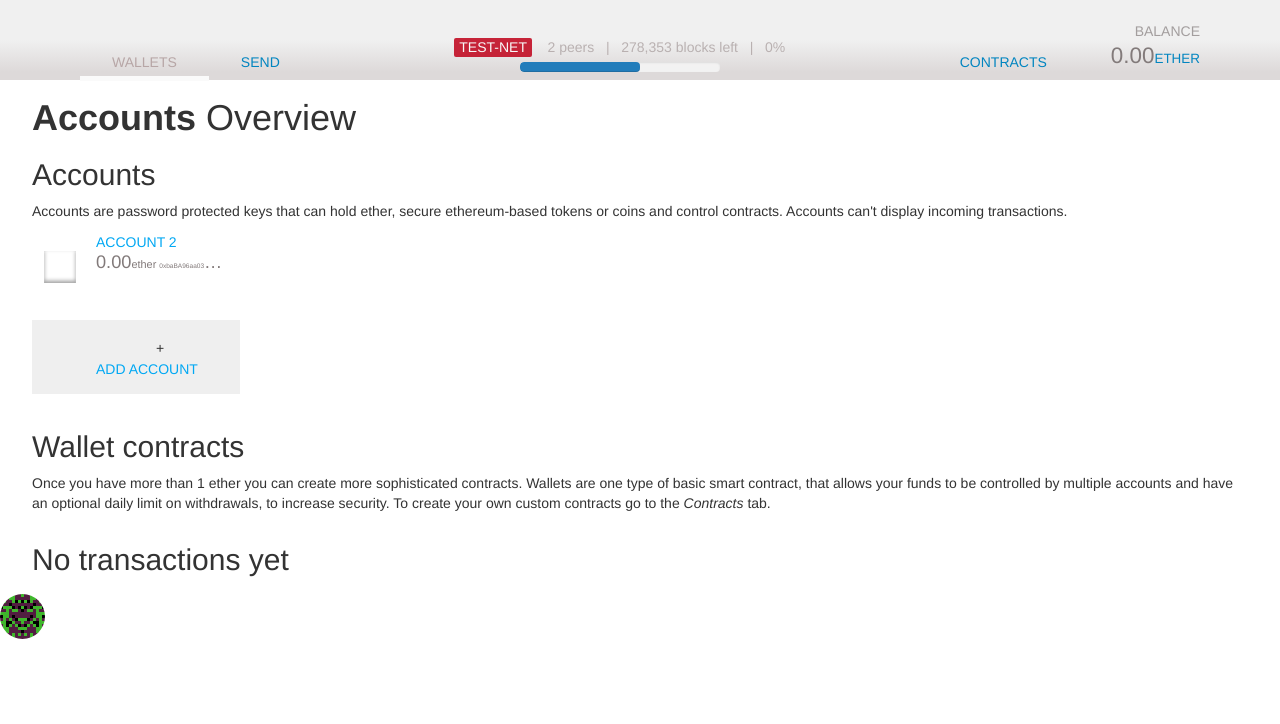
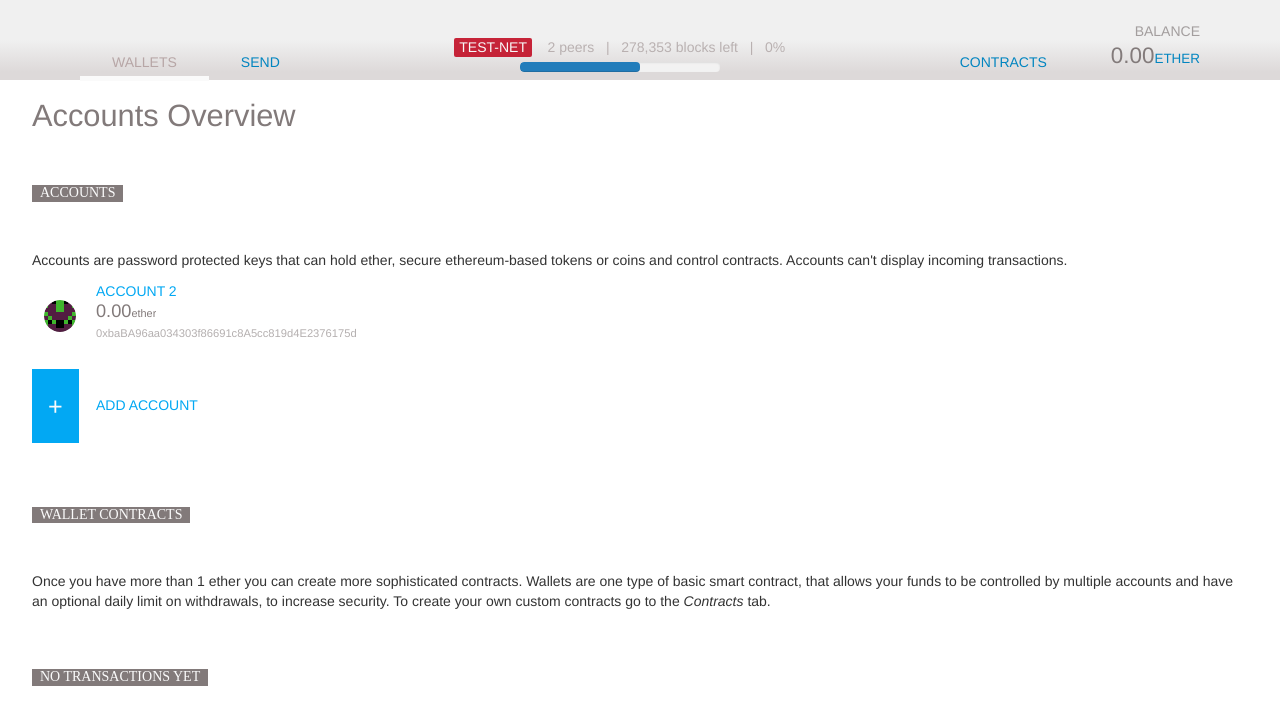
Before and after one commit to Picktarget/light-wallet, a website: page app/index.html in a window 1280 px wide. Drawn offline with nearby package versions, Linux system fonts and the light colour scheme.

Commit message:
add pixel image

```diff
--- /dev/null
+++ b/app/components/directive.js
@@ -0,0 +1,17 @@
+(function() {
+    app.directive('icoPixel', function() {
+        return function($scope, $element, $attrs) {
+            var icon = blockies.create({ // All options are optional
+                seed: '8a21589c6ac2413295d41d8955bffff', // seed used to generate icon data, default: random
+                //color: '#dfe', // to manually specify the icon color, default: random
+                //bgcolor: '#aaa', // choose a different background color, default: random
+                size: 8, // width/height of the icon in blocks, default: 8
+                scale: 4, // width/height of each block in pixels, default: 4
+                spotcolor: '#000' // each pixel has a 13% chance of being of a third color,
+                    // default: random. Set to -1 to disable it. These "spots" create structures
+                    // that look like eyes, mouths and noses.
+            });
+            angular.element($element).append(icon);
+        }
+    });
+})();
--- /dev/null
+++ b/app/components/wallet/wallet.css
@@ -0,0 +1,216 @@
+h1 {
+    margin: 16px 0;
+    margin-bottom: 0;
+    font-weight: 100;
+    font-size: 2.2em;
+    line-height: 1.4em;
+    color: #827a7a;
+}
+
+h1 strong {
+    font-weight: 400;
+}
+
+h2 {
+    display: inline-block;
+    padding: 0 8px;
+    padding-bottom: 1px;
+    margin: 48px 0;
+    font-size: 1em;
+    text-transform: uppercase;
+    background: #827a7a;
+    color: #fafafa;
+    font-family: 'Montserrat';
+    font-weight: 400;
+}
+
+.dapp-clear-fix {
+    clear: both;
+}
+
+.wallet-box-list {
+    display: flex;
+    flex-flow: row wrap;
+}
+
+.wallet-box:last-child {
+    flex: 1 0 208px;
+    max-width: 432px;
+    margin-right: 0;
+}
+
+a,
+a:visited,
+button {
+    text-decoration: none;
+    color: #02a8f3;
+    outline: 0;
+}
+
+.wallet-box {
+    position: relative;
+    display: inline-block;
+    width: 208px;
+    min-height: 73.6px;
+    padding-left: 64px;
+    padding-right: 16px;
+    margin-right: 16px;
+    margin-bottom: 16px;
+    -webkit-box-sizing: border-box;
+    -moz-box-sizing: border-box;
+    box-sizing: border-box;
+    border: 0;
+    -webkit-transition: background-color 1600ms, opacity 400ms;
+    -moz-transition: background-color 1600ms, opacity 400ms;
+    -o-transition: background-color 1600ms, opacity 400ms;
+    transition: background-color 1600ms, opacity 400ms;
+}
+
+.wallet-box>.dapp-identicon {
+    position: absolute;
+    left: 12px;
+    top: 20px;
+}
+
+.dapp-identicon.dapp-small {
+    border-radius: 100%;
+    width: 32px;
+    height: 32px;
+    box-shadow: inset rgba(255, 255, 255, 0.4) 0 2px 2px, inset rgba(0, 0, 0, 0.4) 0 -2px 4px;
+}
+
+.wallet-box>span {
+    position: relative;
+    clear: left;
+    float: left;
+    color: #827a7a;
+    font-size: 1.3em;
+    line-height: 1.35em;
+    -o-text-overflow: ellipsis;
+    text-overflow: ellipsis;
+    overflow: hidden;
+    white-space: nowrap;
+    max-width: 100%;
+}
+
+.wallet-box .token-list {
+    padding: 0;
+    margin: 0;
+    list-style: none;
+    position: absolute;
+    left: 48px;
+    top: 4px;
+}
+
+.wallet-box>span.account-id {
+    font-size: 0.8em;
+    line-height: 1.4em;
+    color: rgba(130, 122, 122, 0.6);
+}
+
+.wallet-box:not(.create)>h3 {
+    display: inline-block;
+    -o-text-overflow: ellipsis;
+    text-overflow: ellipsis;
+    overflow: hidden;
+    white-space: nowrap;
+    max-width: 100%;
+}
+
+.wallet-box>h3 {
+    margin: 0;
+    margin-top: 4px;
+    color: #02a8f3;
+    max-width: 140.8px;
+    float: left;
+}
+
+.wallet-box>span.account-id {
+    font-size: 0.8em;
+    line-height: 1.4em;
+    color: rgba(130, 122, 122, 0.6);
+}
+
+.wallet-box.create {
+    display: -webkit-box;
+    display: -moz-box;
+    display: -webkit-flex;
+    display: -ms-flexbox;
+    display: flex;
+    -webkit-box-align: center;
+    -moz-box-align: center;
+    -webkit-align-items: center;
+    -ms-flex-align: center;
+    align-items: center;
+    background: transparent;
+}
+
+.wallet-box .account-pattern {
+    position: absolute;
+    display: -webkit-box;
+    display: -moz-box;
+    display: -webkit-flex;
+    display: -ms-flexbox;
+    display: flex;
+    -webkit-box-align: center;
+    -moz-box-align: center;
+    -webkit-align-items: center;
+    -ms-flex-align: center;
+    align-items: center;
+    left: 0;
+    top: 0;
+    bottom: 0;
+    width: auto;
+    min-width: 44.8px;
+    padding: 0 16px;
+    background-color: #02a8f3;
+    text-align: center;
+    line-height: 100%;
+    color: #fafafa;
+    font-size: 1.8em;
+    -webkit-box-sizing: border-box;
+    -moz-box-sizing: border-box;
+    box-sizing: border-box;
+}
+
+.wallet-box.create h3 {
+    margin-top: 0;
+    text-align: left;
+}
+
+.wallet-box>h3 {
+    margin: 0;
+    margin-top: 4px;
+    color: #02a8f3;
+    max-width: 140.8px;
+    float: left;
+}
+
+h3 {
+    margin: 16px 0;
+    padding: 0;
+    color: rgba(130, 122, 122, 0.7);
+    text-transform: uppercase;
+    font-weight: 500;
+    font-size: 1em;
+}
+
+h1,
+h2,
+h3,
+h4 {
+    clear: both;
+}
+
+h2 {
+    display: inline-block;
+    padding: 0 8px;
+    padding-bottom: 1px;
+    margin: 48px 0;
+    font-size: 1em;
+    text-transform: uppercase;
+    background: #827a7a;
+    color: #fafafa;
+    font-family: 'Montserrat';
+    font-weight: 400;
+}
--- a/app/components/wallet/wallet.html
+++ b/app/components/wallet/wallet.html
@@ -1,117 +1,23 @@
-<style>
-    .wallet-box-list {
-        display: flex;
-        flex-flow: row wrap;
-    }
-
-    .wallet-box {
-        position: relative;
-        display: inline-block;
-        width: 208px;
-        min-height: 73.6px;
-        padding-left: 64px;
-        padding-right: 16px;
-        margin-right: 16px;
-        margin-bottom: 16px;
-        -webkit-box-sizing: border-box;
-        -moz-box-sizing: border-box;
-        box-sizing: border-box;
-        border: 0;
-        -webkit-transition: background-color 1600ms, opacity 400ms;
-        -moz-transition: background-color 1600ms, opacity 400ms;
-        -o-transition: background-color 1600ms, opacity 400ms;
-        transition: background-color 1600ms, opacity 400ms;
-    }
-
-    .wallet-box>.dapp-identicon {
-        position: absolute;
-        left: 12px;
-        top: 20px;
-    }
-
-    .dapp-identicon.dapp-small {
-        width: 32px;
-        height: 32px;
-        box-shadow: inset rgba(255, 255, 255, 0.4) 0 2px 2px, inset rgba(0, 0, 0, 0.4) 0 -2px 4px;
-    }
-
-    .wallet-box>span {
-        position: relative;
-        clear: left;
-        float: left;
-        color: #827a7a;
-        font-size: 1.3em;
-        line-height: 1.35em;
-        display: inline-block;
-        -o-text-overflow: ellipsis;
-        text-overflow: ellipsis;
-        overflow: hidden;
-        white-space: nowrap;
-        max-width: 100%;
-    }
-    .wallet-box .token-list {
-    padding: 0;
-    margin: 0;
-    list-style: none;
-    position: absolute;
-    left: 48px;
-    top: 4px;
-}
-.wallet-box:not(.create)>h3 {
-    display: inline-block;
-    -o-text-overflow: ellipsis;
-    text-overflow: ellipsis;
-    overflow: hidden;
-    white-space: nowrap;
-    max-width: 100%;
-}
-.wallet-box>h3 {
-    margin: 0;
-    margin-top: 4px;
-    color: #02a8f3;
-    max-width: 140.8px;
-    float: left;
-}
-.wallet-box>span {
-    position: relative;
-    clear: left;
-    float: left;
-    color: #827a7a;
-    font-size: 1.3em;
-    line-height: 1.35em;
-    display: inline-block;
-    -o-text-overflow: ellipsis;
-    text-overflow: ellipsis;
-    overflow: hidden;
-    white-space: nowrap;
-    max-width: 100%;
-}
-.wallet-box>span.account-id {
-    font-size: 0.8em;
-    line-height: 1.4em;
-    color: rgba(130, 122, 122, 0.6);
-}
-</style>
 <div class="dapp-content">
     <div class="dapp-container">
         <h1><strong>Accounts</strong> Overview</h1>
         <h2>Accounts</h2>
         <p>
-            Accounts are password protected keys that can hold ether, secure ethereum-based tokens or coins and control contracts. Accounts
-            can't display incoming transactions.
+            Accounts are password protected keys that can hold ether, secure ethereum-based tokens or coins and control contracts. Accounts can't display incoming transactions.
         </p>
         <div class="dapp-clear-fix"></div>
-        <div class="wallet-box-list">
+        <div class="wallet-box-list" ng-controller="ctrl-wallet">
             <a href="javascript:void(0)" class="wallet-box">
                 <!-- <div class="account-pattern"> -->
-                <span class="dapp-identicon dapp-small"></span>
+                <span class="dapp-identicon dapp-small" ico-pixel>
+                </span>
                 <!-- </div> -->
                 <ul class="token-list"></ul>
                 <h3>
                     <i class="icon-key" title="Account"></i> Account 2
                 </h3>
-                <span class="account-balance">0.00<span>ether
-                <span class="account-id">0xbaBA96aa034303f86691c8A5cc819d4E2376175d</span>
+                <span class="account-balance">0.00<span>ether</span></span>
+                <span class="account-id">{{account_hash}}</span>
             </a>
         </div>
         <button class="wallet-box create account">
@@ -120,9 +26,8 @@
         </button>
         <h2>Wallet contracts</h2>
         <p>
-            Once you have more than 1 ether you can create more sophisticated contracts. Wallets are one type of basic smart contract,
-            that allows your funds to be controlled by multiple accounts and have an optional daily limit on withdrawals,
-            to increase security. To create your own custom contracts go to the <em>Contracts</em> tab.
+            Once you have more than 1 ether you can create more sophisticated contracts. Wallets are one type of basic smart contract, that allows your funds to be controlled by multiple accounts and have an optional daily limit on withdrawals, to increase security.
+            To create your own custom contracts go to the <em>Contracts</em> tab.
         </p>
         <div class="wallet-box-list"></div>
         <div class="dapp-clear-fix"></div>
--- /dev/null
+++ b/app/components/wallet/walletController.js
@@ -0,0 +1,7 @@
+(function() {
+    window.app = angular.module('wallet', []);
+    app.controller('ctrl-wallet', function($scope, $compile) {
+        $scope.account_hash = "0xbaBA96aa034303f86691c8A5cc819d4E2376175d";
+        // $scope.account_pixel.append(iconElement);
+    });
+})();
--- a/app/index.html
+++ b/app/index.html
@@ -1,11 +1,9 @@
-<!DOCTYPE html>
-<html lang="en">
-
-<head>
+<html ng-app='wallet'>
 <meta charset="UTF-8">
 <title>Light-Wallet</title>
 <link rel="stylesheet" href="http://apps.bdimg.com/libs/bootstrap/3.3.4/css/bootstrap.min.css">
 <link rel="stylesheet" href="./assets/css/style.css">
+<link rel="stylesheet" href="./components/wallet/wallet.css">
 </head>
 
 <body>
@@ -25,9 +23,9 @@
                     </a>
                 </li>
                 <li class="block-info dapp-flex-item syncing">
-                    <span class="private-chain" title="You are on a testnet, DO NOT SEND any real ether to these addresses">TEST-NET</span>                    &nbsp;&nbsp;
+                    <span class="private-chain" title="You are on a testnet, DO NOT SEND any real ether to these addresses">TEST-NET</span> &nbsp;&nbsp;
                     <span class="text">
-                                <i class="icon-feed"></i> 2 <span class="hide-on-small">peers</span>                    &nbsp;&nbsp;|&nbsp;&nbsp;
+                                <i class="icon-feed"></i> 2 <span class="hide-on-small">peers</span> &nbsp;&nbsp;|&nbsp;&nbsp;
                     <i class="icon-layers"></i> 278,353 blocks left &nbsp;&nbsp;|&nbsp;&nbsp;
                     <i class="icon-cloud-download"></i> 0%
                     <br>
@@ -55,25 +53,14 @@
             </ul>
         </nav>
     </header>
-    <div id="content" ng-app style="padding-top: 70px">
+    <div id="content" style="padding-top: 70px">
         <div ng-include="'./components/wallet/wallet.html'"></div>
     </div>
     <footer></footer>
+</body>
 <script src="http://apps.bdimg.com/libs/angular.js/1.4.6/angular.min.js"></script>
 <script src="./assets/js/blockies.js"></script>
-    <script>
-        var icon = blockies.create({ // All options are optional
-            seed: '8a21589c6ac2413295d41d8955bffff', // seed used to generate icon data, default: random
-            //color: '#dfe', // to manually specify the icon color, default: random
-            //bgcolor: '#aaa', // choose a different background color, default: random
-            size: 15, // width/height of the icon in blocks, default: 8
-            scale: 3, // width/height of each block in pixels, default: 4
-            spotcolor: '#000' // each pixel has a 13% chance of being of a third color,
-            // default: random. Set to -1 to disable it. These "spots" create structures
-            // that look like eyes, mouths and noses.
-        });
+<script src="./components/wallet/walletController.js"></script>
+<script src="./components/directive.js"></script>
 
-        document.body.appendChild(icon); // icon is a canvas element
-    </script>
-</body>
 </html>
```
Also changed, not shown: app/assets/js/blockies.js (+11 -11 lines), app/main.js (+10 -10 lines), app/package.json (indentation only), package.json (indentation only). Lines whose indentation alone changed are shown as unchanged.
